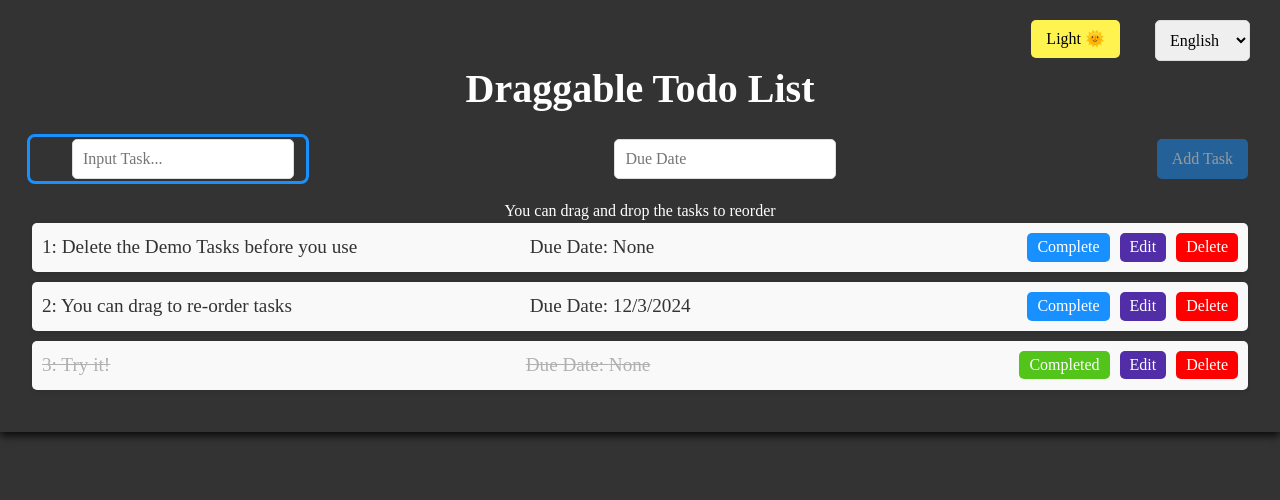
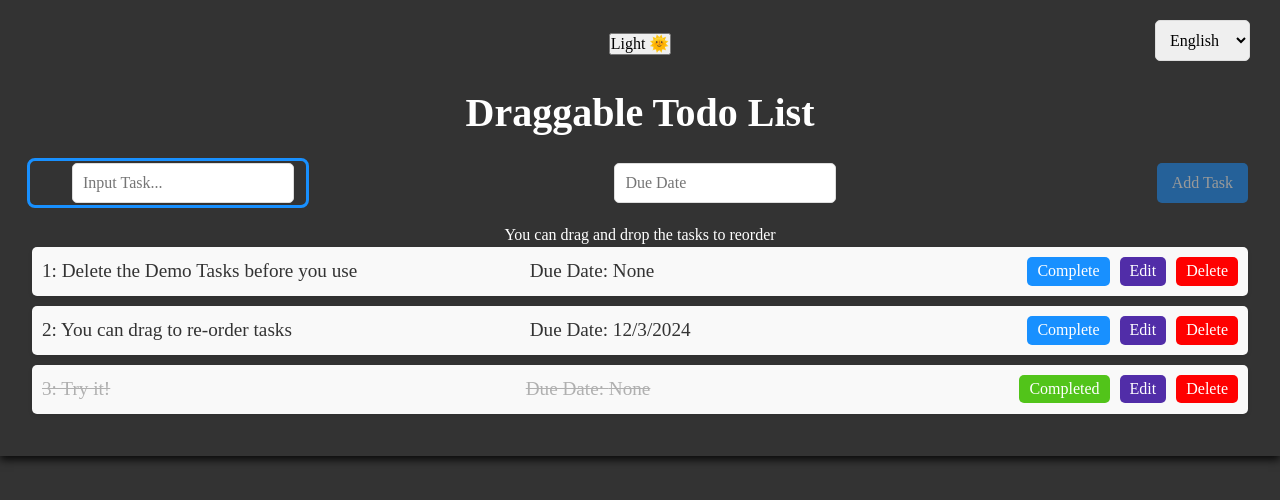
Before and after one commit to john-data-chen/ts-react-drag-and-drop-starter-kit, a React (Vite) app: page / in a window 1280 px wide. Shown: the top 500 px of the page. Built offline with nearby package versions, Linux system fonts and the light colour scheme.

Commit message:
move styles from each components into GlobalStyles

```diff
--- a/src/App.tsx
+++ b/src/App.tsx
@@ -1,5 +1,5 @@
 import { useEffect, useState } from "react";
-import styled, { ThemeProvider } from "styled-components";
+import { ThemeProvider } from "styled-components";
 import TodoForm from "./component/TodoForm";
 import TodoList from "./component/TodoList";
 import Todo from "./type/Todo";
@@ -21,38 +21,6 @@ import {
   editTodo,
 } from "./redux/todoReducer";
 import { motion } from "motion/react";
-
-const Title = styled.h1`
-  font-size: 2.5rem;
-  margin-bottom: 20px;
-`;
-
-const SelectLanguage = styled.select`
-  position: absolute;
-  top: 20px;
-  right: 20px;
-  padding: 10px;
-  border: 1px solid #ddd;
-  border-radius: 5px;
-  margin-right: 10px;
-  font-size: 1rem;
-`;
-
-const ThemeSwitch = styled(motion.button)`
-  position: absolute;
-  top: 20px;
-  right: 160px;
-  padding: 10px 15px;
-  border: none;
-  border-radius: 5px;
-  cursor: pointer;
-  background-color: ${({ theme }) => theme.buttonBackground};
-`;
-
-const DraggableHint = styled.p`
-  font-size: 1rem;
-  margin-top: 10px;
-`;
 
 interface todosSelectorProps {
   todos: Todo[];
@@ -115,14 +83,14 @@ function App() {
   return (
     <ThemeProvider theme={isDarkMode ? darkTheme : lightTheme}>
       <GlobalStyles />
-      <ThemeSwitch
+      <motion.button
         onClick={toggleTheme}
         whileHover={{ scale: 1.3 }}
         whileTap={{ scale: 0.8 }}
       >
         {isDarkMode ? "Light 🌞" : "Dark 🌜"}
-      </ThemeSwitch>
-      <SelectLanguage
+      </motion.button>
+      <select
         defaultValue={selectedLanguage}
         onChange={(e) => onChangeLang(e.target.value)}
       >
@@ -131,11 +99,11 @@ function App() {
             {lang.label}
           </option>
         ))}
-      </SelectLanguage>
+      </select>
       <DragDropContext onDragEnd={onDragEnd}>
-        <Title>{t("app-title")}</Title>
+        <h1>{t("app-title")}</h1>
         <TodoForm addTodo={handleAddTodo} />
-        <DraggableHint>{t("draggable-hint")}</DraggableHint>
+        <p>{t("draggable-hint")}</p>
         <Droppable droppableId="drop-id">
           {(provided) => (
             <div ref={provided.innerRef} {...provided.droppableProps}>
--- a/src/theme/ThemeSets.ts
+++ b/src/theme/ThemeSets.ts
@@ -34,6 +34,31 @@ export const GlobalStyles = createGlobalStyle`
       padding: 2rem;
     }
   }
+
+  h1 {
+  font-size: 2.5rem;
+  margin-bottom: 20px;
+  }
+
+  select {
+  position: absolute;
+  top: 20px;
+  right: 20px;
+  padding: 10px;
+  border: 1px solid #ddd;
+  border-radius: 5px;
+  margin-right: 10px;
+  font-size: 1rem;
+  }
+
+  p {
+  font-size: 1rem;
+  margin-top: 10px;
+  }
+
+  .themeSwitch {
+  background-color: ${({ theme }) => theme.buttonBackground};
+  }
 `;
 
 export const lightTheme = {
```
